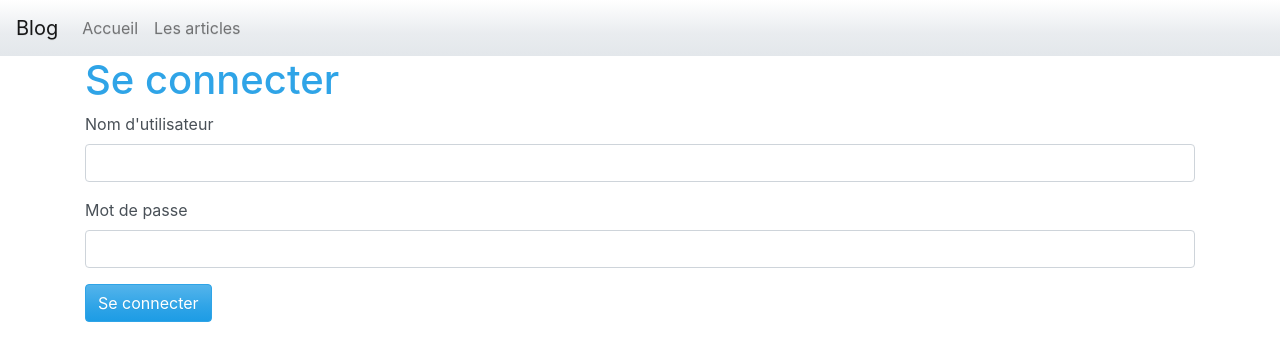
After one commit to kayuden/my-first-blog, a PHP site: template views/authentification/login.php in a window 1280 px wide. The commit adds this page. Shown: the top 361 px of the page. Run offline with PHP 8.4, Linux system fonts and the light colour scheme; the template is opened without the code that fills it, so the values that code supplies are empty; some libraries are stand-ins or nearby versions.

Commit message:
Login form to access the admin part

```diff
--- a/public/index.php
+++ b/public/index.php
@@ -18,6 +18,10 @@ $router->get('/', 'Src\Controllers\PostController@homepage'); //accueil
 $router->get('/posts', 'Src\Controllers\PostController@listPosts'); //liste des posts
 $router->get('/posts/:id', 'Src\Controllers\PostController@showPost'); //détail d'un post
 
+$router->get('/login', 'Src\Controllers\UserController@login'); //formulaire de connexion
+$router->post('/login', 'Src\Controllers\UserController@loginPost'); //connexion et redirection
+$router->get('/logout', 'Src\Controllers\UserController@logout'); //déconnexion
+
 $router->get('/admin/posts', 'Src\Controllers\Admin\AdminPostController@index'); //accueil partie admin
 $router->get('/admin/posts/create', 'Src\Controllers\Admin\AdminPostController@create'); //page form de création d'un post
 $router->post('/admin/posts/create', 'Src\Controllers\Admin\AdminPostController@createPost'); //création d'un post
--- a/views/admin/post/index.php
+++ b/views/admin/post/index.php
@@ -1,4 +1,8 @@
 <h1>Administration des articles</h1>
+
+<?php if(isset($_GET['success'])): ?>
+    <div class="alert alert-success">Vous êtes connecté !</div>
+<?php endif ?>
 
 <a href="/my-first-php-blog/admin/posts/create" class="btn btn-success my-3">Créer un nouvel article</a>
 
--- /dev/null
+++ b/views/authentification/login.php
@@ -0,0 +1,13 @@
+<h1>Se connecter</h1>
+
+<form action="/my-first-php-blog/login" method="POST">
+    <div class="form-group">
+        <label for="username">Nom d'utilisateur</label>
+        <input type="text" class="form-control" name="username" id="username">
+    </div>
+    <div class="form-group">
+        <label for="password">Mot de passe</label>
+        <input type="password" class="form-control" name="password" id="password">
+    </div>
+    <button type="submit" class="btn btn-primary">Se connecter</button>
+</form>
--- a/views/layout.php
+++ b/views/layout.php
@@ -22,6 +22,13 @@
                     <a class="nav-link" href="/my-first-php-blog/posts">Les articles</a>
                 </li>
             </ul>
+            <ul class="navbar-nav ml-auto">
+                <?php if (isset($_SESSION['auth'])): ?>
+                <li class="nav-item">
+                    <a class="nav-link" href="/my-first-php-blog/logout">Se déconnecter</a>
+                </li>
+                <?php endif ?>
+            </ul>
         </div>
     </nav>
     <div class="container">
```
Also changed, not shown: src/Controllers/Admin/AdminPostController.php (+12 -0 lines), src/Controllers/Controller.php (+13 -0 lines), src/Controllers/UserController.php (added, +33 -0 lines), src/Models/User.php (added, +20 -0 lines). Lines whose indentation alone changed are shown as unchanged.
